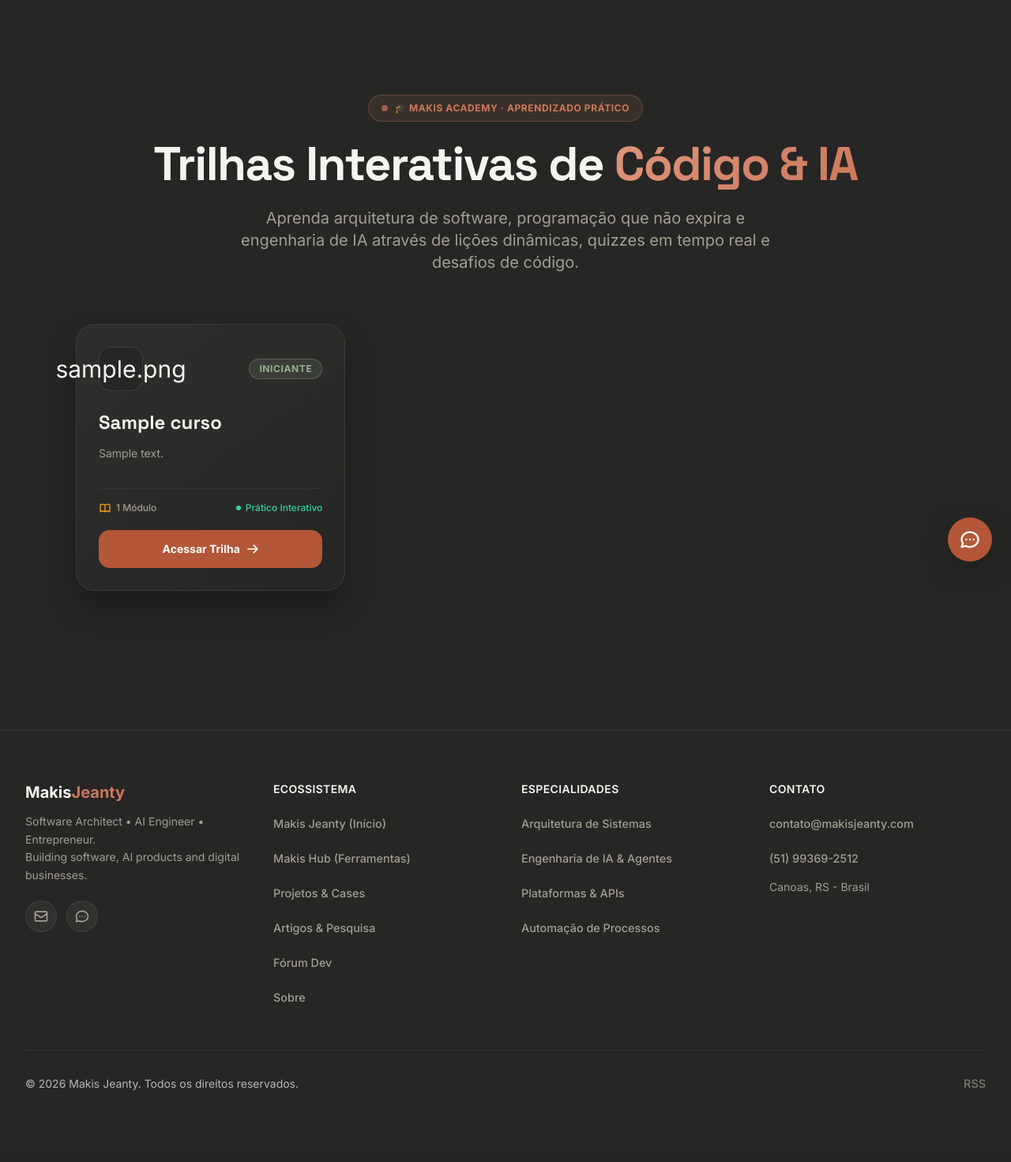
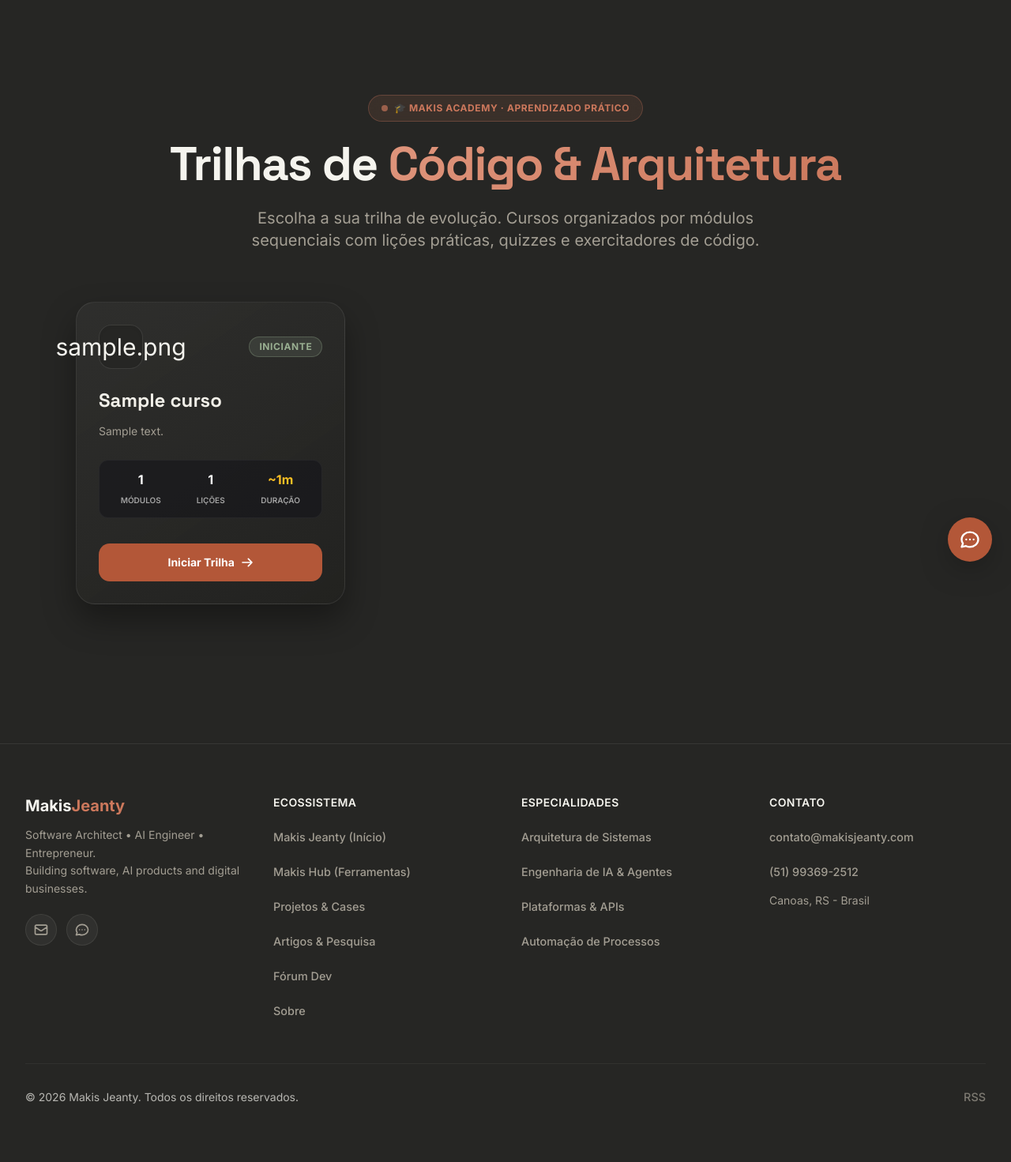
Before and after one commit to makisjeanty/makis, a Django app: page /cursos/ in a window 1280 px wide. Shown: the part 65-1536 px from the top of the page at 79% size. Before the commit the page ends 1445 px from the top, so only its background shows below. Run offline with Django 5.2, Linux system fonts and the light colour scheme; tables that the repository leaves empty hold one stand-in row (values such as "Sample post"); some libraries are stand-ins or nearby versions.

Commit message:
feat(cursos): melhora organizacao dos cursos com metricas de licoes/duracao e agrupamento por modulos

```diff
--- a/cursos/views.py
+++ b/cursos/views.py
@@ -1,12 +1,29 @@
+from django.db.models import Count, Sum, Prefetch
 from django.shortcuts import render, get_object_or_404
 from .models import Curso, Modulo, Licao
 
 
 def lista_cursos(request):
-    cursos = Curso.objects.filter(ativo=True)
+    cursos = Curso.objects.filter(ativo=True).prefetch_related('modulos__licoes').order_by('ordem')
+
+    # Anexa estatísticas calculadas para cada curso
+    cursos_com_stats = []
+    for curso in cursos:
+        total_licoes = 0
+        duracao_total = 0
+        for modulo in curso.modulos.all():
+            licoes = modulo.licoes.all()
+            total_licoes += len(licoes)
+            duracao_total += sum(l.duracao_minutos for l in licoes)
+
+        curso.total_licoes = total_licoes
+        curso.duracao_total = duracao_total
+        cursos_com_stats.append(curso)
+
     return render(request, 'cursos/lista.html', {
-        'cursos': cursos,
+        'cursos': cursos_com_stats,
     })
+
 
 
 def trilha_curso(request, slug):
--- a/templates/cursos/lista.html
+++ b/templates/cursos/lista.html
@@ -16,22 +16,22 @@
             </div>
 
             <h1 class="lw-display text-4xl sm:text-5xl md:text-6xl mb-6 font-extrabold tracking-tight">
-                Trilhas Interativas de <span style="background: linear-gradient(135deg, var(--accent-light), var(--accent)); -webkit-background-clip: text; -webkit-text-fill-color: transparent;">Código & IA</span>
+                Trilhas de <span style="background: linear-gradient(135deg, var(--accent-light), var(--accent)); -webkit-background-clip: text; -webkit-text-fill-color: transparent;">Código & Arquitetura</span>
             </h1>
             <p class="lw-muted text-lg sm:text-xl max-w-2xl mx-auto leading-relaxed">
-                Aprenda arquitetura de software, programação que não expira e engenharia de IA através de lições dinâmicas, quizzes em tempo real e desafios de código.
+                Escolha a sua trilha de evolução. Cursos organizados por módulos sequenciais com lições práticas, quizzes e exercitadores de código.
             </p>
         </div>
 
-        <!-- Grid de Cursos Moderno -->
+        <!-- Grid de Cursos Organizado -->
         <div class="grid grid-cols-1 md:grid-cols-2 lg:grid-cols-3 gap-8">
             {% for curso in cursos %}
             <div class="group relative flex flex-col justify-between p-7 transition-all duration-300 hover:-translate-y-2"
-                 style="background: linear-gradient(145deg, rgba(48, 48, 46, 0.85), rgba(38, 38, 36, 0.95)); border: 1px solid rgba(255, 255, 255, 0.08); border-radius: 24px; box-shadow: 0 20px 40px rgba(0,0,0,0.3);">
+                 style="background: linear-gradient(145deg, rgba(48, 48, 46, 0.9), rgba(34, 34, 32, 0.98)); border: 1px solid rgba(255, 255, 255, 0.08); border-radius: 24px; box-shadow: 0 20px 40px rgba(0,0,0,0.35);">
 
                 <!-- Glow Effect no Hover -->
                 <div class="absolute -inset-0.5 rounded-[24px] opacity-0 group-hover:opacity-100 transition-opacity duration-500 blur-sm pointer-events-none"
-                     style="background: linear-gradient(135deg, rgba(204, 120, 92, 0.4), transparent);"></div>
+                     style="background: linear-gradient(135deg, rgba(204, 120, 92, 0.35), transparent);"></div>
 
                 <div class="relative z-10">
                     <!-- Top Bar Card -->
@@ -53,28 +53,33 @@
                     <h2 class="text-2xl font-bold mb-3 group-hover:text-white transition-colors" style="font-family: 'Space Grotesk', sans-serif; color: #F2F0E9;">
                         {{ curso.titulo }}
                     </h2>
-                    <p class="lw-muted text-sm leading-relaxed mb-8">
+                    <p class="lw-muted text-sm leading-relaxed mb-6">
                         {{ curso.descricao }}
                     </p>
+
+                    <!-- Pílula de Estrutura Interna (Módulos & Lições) -->
+                    <div class="grid grid-cols-3 gap-2 p-3 rounded-xl mb-6 text-center" style="background: rgba(20, 20, 26, 0.6); border: 1px solid rgba(255,255,255,0.05);">
+                        <div>
+                            <span class="block text-base font-extrabold text-white">{{ curso.modulos.count }}</span>
+                            <span class="text-[10px] uppercase font-semibold text-neutral-400">Módulos</span>
+                        </div>
+                        <div>
+                            <span class="block text-base font-extrabold text-white">{{ curso.total_licoes }}</span>
+                            <span class="text-[10px] uppercase font-semibold text-neutral-400">Lições</span>
+                        </div>
+                        <div>
+                            <span class="block text-base font-extrabold text-amber-400">~{{ curso.duracao_total }}m</span>
+                            <span class="text-[10px] uppercase font-semibold text-neutral-400">Duração</span>
+                        </div>
+                    </div>
                 </div>
 
                 <!-- Footer Card -->
-                <div class="relative z-10 pt-4 border-t border-neutral-700/50">
-                    <div class="flex items-center justify-between text-xs lw-muted mb-5">
-                        <span class="flex items-center gap-1.5 font-medium">
-                            <svg class="w-4 h-4 text-amber-500" fill="none" stroke="currentColor" viewBox="0 0 24 24"><path stroke-linecap="round" stroke-linejoin="round" stroke-width="2" d="M12 6.253v13m0-13C10.832 5.477 9.246 5 7.5 5S4.168 5.477 3 6.253v13C4.168 18.477 5.754 18 7.5 18s3.332.477 4.5 1.253m0-13C13.168 5.477 14.754 5 16.5 5c1.747 0 3.332.477 4.5 1.253v13C19.832 18.477 18.247 18 16.5 18c-1.746 0-3.332.477-4.5 1.253"></path></svg>
-                            {{ curso.modulos.count }} Módulo{% if curso.modulos.count != 1 %}s{% endif %}
-                        </span>
-                        <span class="flex items-center gap-1.5 font-medium text-emerald-400">
-                            <span class="w-1.5 h-1.5 rounded-full bg-emerald-400"></span>
-                            Prático Interativo
-                        </span>
-                    </div>
-
+                <div class="relative z-10 pt-2">
                     <a href="{% url 'cursos:trilha' curso.slug %}"
                        class="lw-btn lw-btn--primary w-full py-3.5 text-sm font-bold flex items-center justify-center gap-2 group-hover:shadow-lg transition-all"
                        style="border-radius: 14px;">
-                        <span>Acessar Trilha</span>
+                        <span>Iniciar Trilha</span>
                         <svg class="w-4 h-4 transition-transform group-hover:translate-x-1" fill="none" stroke="currentColor" viewBox="0 0 24 24"><path stroke-linecap="round" stroke-linejoin="round" stroke-width="2.5" d="M14 5l7 7m0 0l-7 7m7-7H3"></path></svg>
                     </a>
                 </div>
```
Also changed, not shown: templates/cursos/trilha.html (+21 -13 lines).
